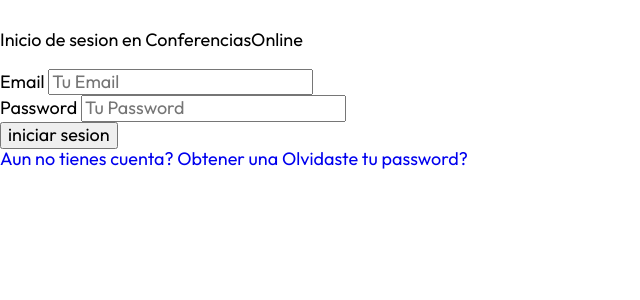
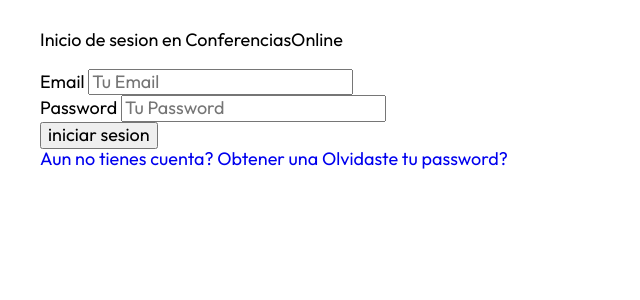
Before and after one commit to Abiu77/conferencias-online, a PHP site: template views/auth/login.php in a window 1280 px wide. Shown: the top 300 px of the page, without its empty margins (0-640 px from the left). Run offline with PHP 8.4, Linux system fonts and the light colour scheme; the template is opened without the code that fills it, so the values that code supplies are empty; style sheets or scripts are compiled from the project's sources; some libraries are stand-ins or nearby versions.

Commit message:
Primer contenedor

```diff
--- a/src/scss/app.scss
+++ b/src/scss/app.scss
@@ -1 +1,2 @@
 @use 'base';
+@use 'paginas';
--- a/src/scss/base/_mixins.scss
+++ b/src/scss/base/_mixins.scss
@@ -6,16 +6,19 @@
         @content;
     }
 }
+
 @mixin tablet {
     @media (min-width: v.$tablet) {
         @content;
     }
 }
+
 @mixin desktop {
     @media (min-width: v.$desktop) {
         @content;
     }
 }
+
 @mixin xl_desktop {
     @media (min-width: v.$xl_desktop) {
         @content;
@@ -36,7 +39,7 @@
     display: inline-block;
 
     &:hover {
-        background-color: darken( $bgColor, 10% );
+        background-color: darken($bgColor, 10%);
         cursor: pointer;
     }
 }
@@ -46,3 +49,8 @@
     gap: $espaciado;
     grid-template-columns: repeat($columnas, 1fr);
 }
+
+@mixin contenedor {
+    width: min(95%, 120rem);
+    margin: 0 auto;
+}
--- /dev/null
+++ b/src/scss/paginas/_auth.scss
@@ -0,0 +1,5 @@
+@use 'base/mixins' as m;
+
+.auth {
+  @include m.contenedor;
+}
--- /dev/null
+++ b/src/scss/paginas/_index.scss
@@ -0,0 +1 @@
+@forward 'auth';
```
